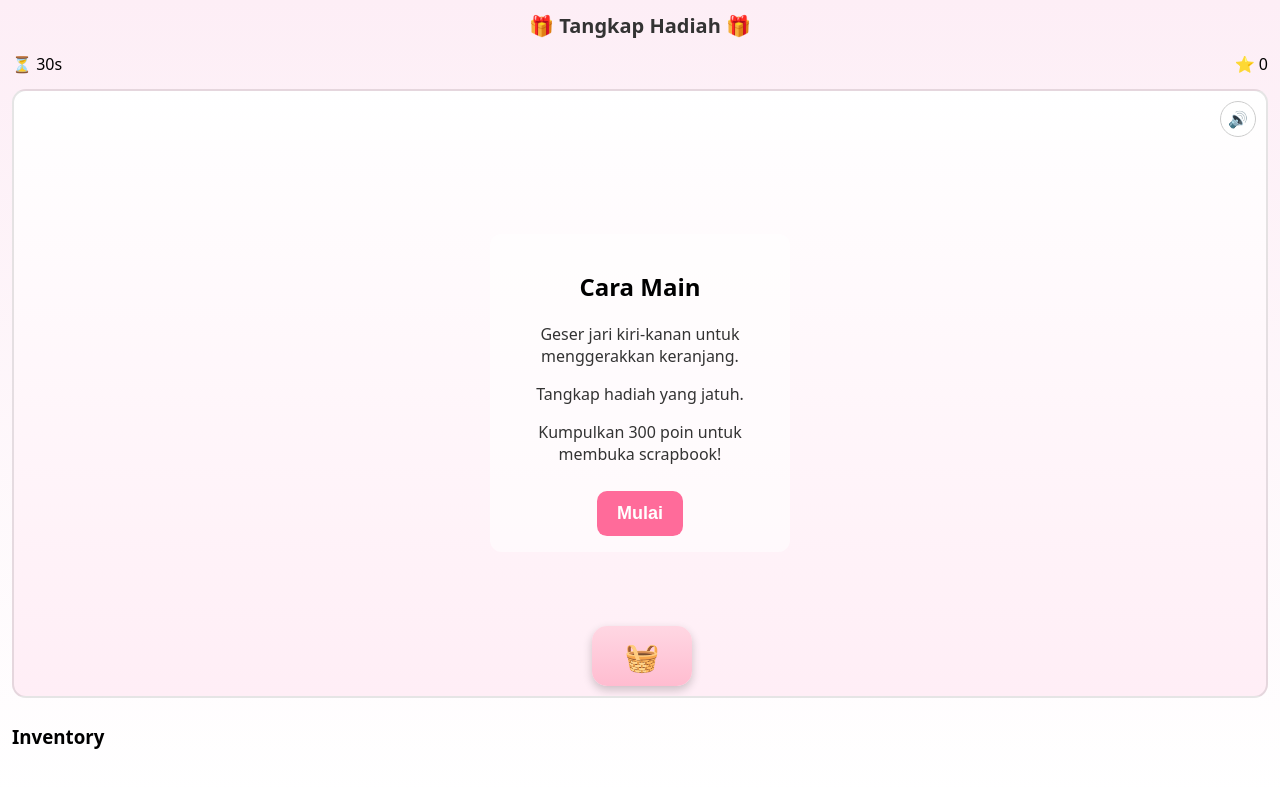
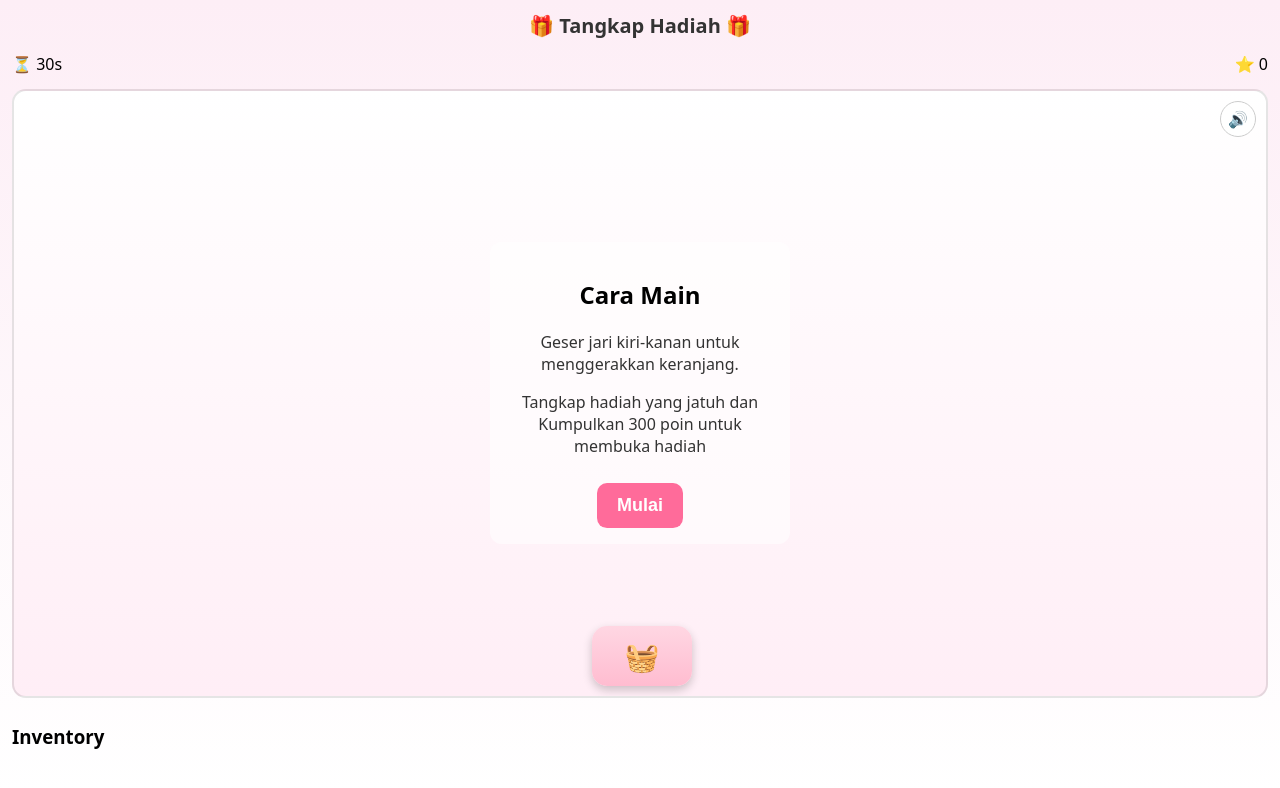
Before and after one commit to Redryna/ultahcenahge, a plain HTML site: page index.html in a window 1280 px wide. Drawn offline with Linux system fonts and the light colour scheme.

Commit message:
Update index.html

```diff
--- a/index.html
+++ b/index.html
@@ -40,8 +40,7 @@
     <div class="center-overlay" id="overlay">
       <h2>Cara Main</h2>
       <p>Geser jari kiri-kanan untuk menggerakkan keranjang.</p>
-      <p>Tangkap hadiah yang jatuh.</p>
-      <p>Kumpulkan 300 poin untuk membuka scrapbook!</p>
+      <p>Tangkap hadiah yang jatuh dan Kumpulkan 300 poin untuk membuka hadiah </p>
       <button id="startBtn">Mulai</button>
     </div>
     <button id="muteBtn">🔊</button>
```
